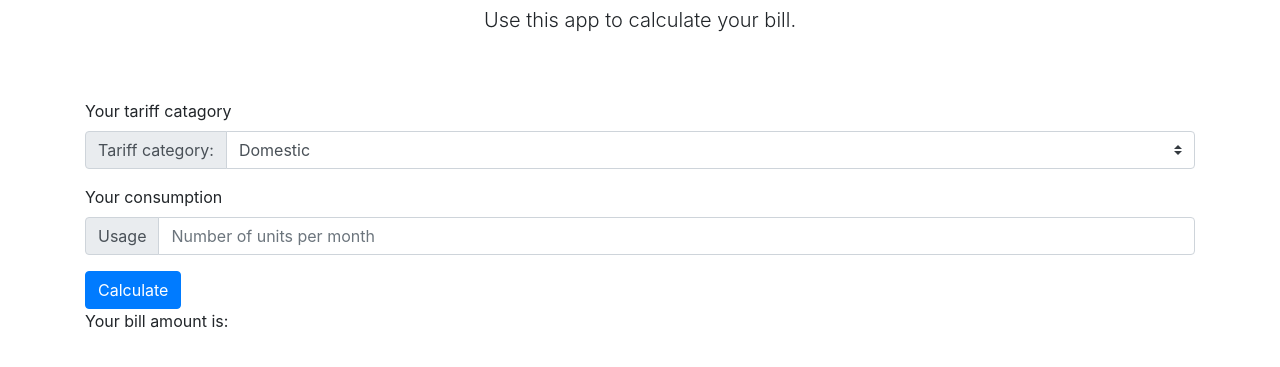
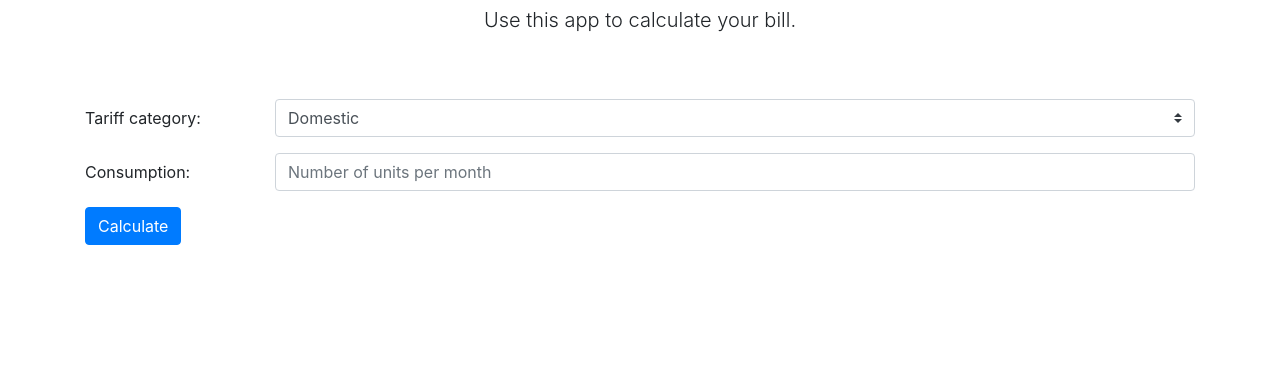
Before and after one commit to aawgit/Electricity-charges-calculator, a plain HTML site: page index.html in a window 1280 px wide. Shown: the part 179-546 px from the top of the page. Drawn offline with nearby package versions, Linux system fonts and the light colour scheme.

Commit message:
2nd commit, changed output area

```diff
--- a/index.html
+++ b/index.html
@@ -20,35 +20,35 @@
 <body>
 
     <main role="main" class="container">
-
-        <div class="starter-template">
-            <h1>Electricity bill calculator</h1>
-            <p class="lead">Use this app to calculate your bill.</p>
-        </div>
-
         <form id="userDataForm">
-            <div class="form-group">
-                <label for="usage">Your tariff catagory</label>
-                <div class="input-group mb-3">
-                    <div class="input-group-prepend">
-                        <label class="input-group-text" for="inputGroupSelect01">Tariff category: </label>
-                    </div>
+            <div class="starter-template">
+                <h1>Electricity bill calculator</h1>
+                <p class="lead">Use this app to calculate your bill.</p>
+            </div>
+            <div class="form-group row">
+                <label for="select" class="col-sm-2 col-form-label">Tariff category:</label>
+                <div class="col-sm-10">
                     <select class="custom-select" id="inputGroupSelect01">
                         <option selected value="0">Domestic</option>
                     </select>
                 </div>
             </div>
-            <label for="usage">Your consumption</label>
-            <div class="input-group mb-3" id="input-group-consumption">
-                <div class="input-group-prepend">
-                    <span class="input-group-text" id="basic-addon3">Usage</span>
+            <div class="form-group row" id="input-group-consumption">
+                <label for="usage" class="col-sm-2 col-form-label">Consumption:</label>
+                <div class="col-sm-10">
+                    <input type="text" class="form-control" id="usage" aria-describedby="basic-addon3" placeholder="Number of units per month">
                 </div>
-                <input type="text" class="form-control" id="usage" aria-describedby="basic-addon3" placeholder="Number of units per month">
             </div>
-            <button type="submit" class="btn btn-primary" id="calcButton">Calculate</button><br>
-            <label>Your bill amount is: <span id="result"></span></label>
+            <button type="submit" class="btn btn-primary" id="calcButton">Calculate</button>
         </form>
+        <br>
+        <div class="form-group row">
+            <div class="col-md-6 order-md-2 mb-4">
+                <ul class="list-group mb-3" id="charges-list">
 
+                </ul>
+            </div>
+        </div>
     </main><!-- /.container -->
 
     <!-- Bootstrap core JavaScript
@@ -62,6 +62,11 @@
         crossorigin="anonymous"></script>
     <script src="js/calculator.js"></script>
     <script src="js/support.js"></script>
+    <script src="js/accounting.min.js"></script>
+
+
+
+
 
 </body>
 
```
